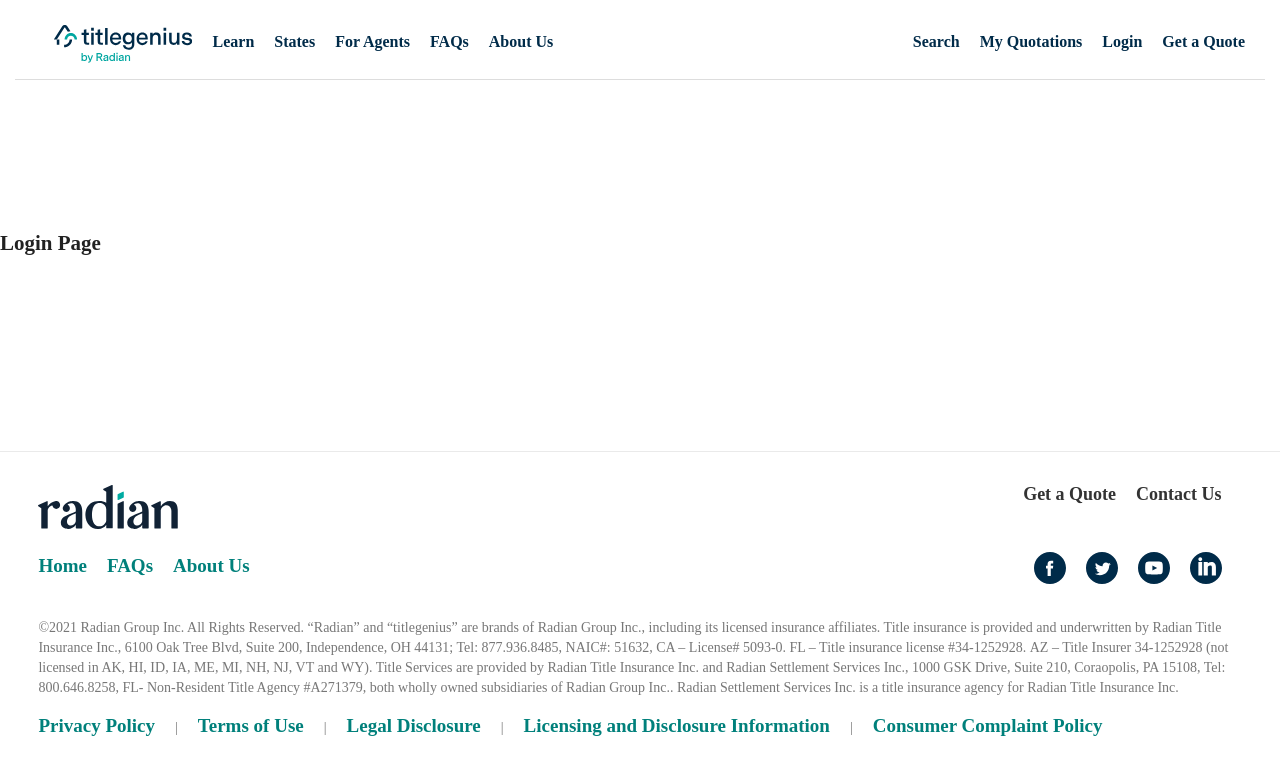
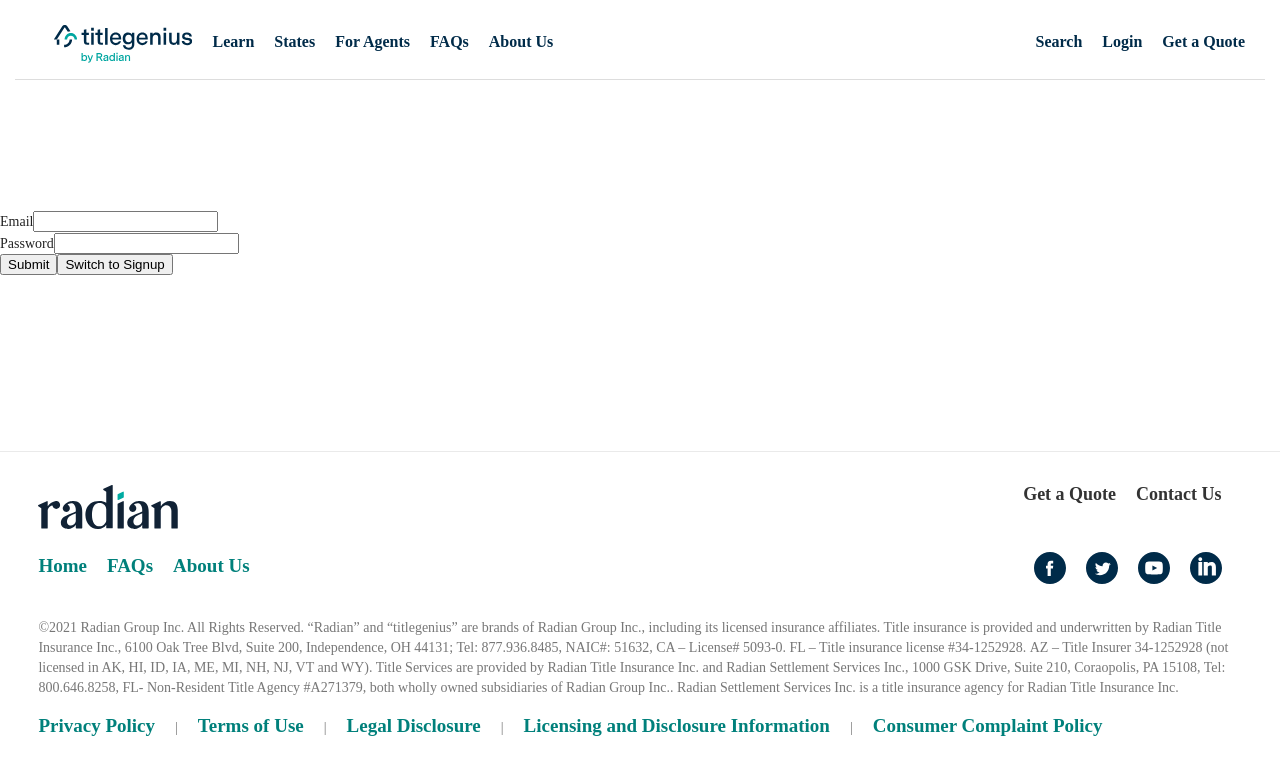
Before and after one commit to Jai2899/Radian-Project-Mark-2-Frontend, a React (Create React App) app: page /Login in a window 1280 px wide. Shown: the top 774 px of the page. Built offline with nearby package versions, Linux system fonts and the light colour scheme.

Commit message:
Merged Updates

```diff
--- a/package.json
+++ b/package.json
@@ -2,7 +2,6 @@
   "name": "mark2",
   "version": "0.1.0",
   "private": true,
-  "proxy": "http://localhost:8000",
   "dependencies": {
     "@emotion/react": "^11.5.0",
     "@emotion/styled": "^11.3.0",
--- a/src/App.js
+++ b/src/App.js
@@ -1,33 +1,52 @@
-import { BrowserRouter as Router, Route, Switch } from 'react-router-dom';
+import React, { useState } from 'react';
+import { BrowserRouter as Router, Route, Switch, Redirect } from 'react-router-dom';
 import Navbar from './comps/Navbar';
 import Footer from './comps/Footer';
 import Home from './Home';
 import Login from './Login';
 import QuoteGet from './QuoteGet';
-import MyQuotations from './MyQuotations';
+import AuthContext from "./context/auth-context";
 function App() {
+  const [state, setState] = useState({
+    token: null,
+    userId: null
+  });
+   const login = (token, userId, tokenExpiration) => {
+    setState({ token: token, userId: userId })
+
+  }
+  const logout = () => {
+    setState({ token: null, userId: null })
+  };
   return (
     <Router>
+      <React.Fragment>
+        <AuthContext.Provider value={{ token: state.token, userId: state.userId, login:login, logout: logout }}>
           <div className="App">
+
             <Navbar />
             <div className="content">
               <Switch>
+                {state.token && <Redirect from="/" to="QuoteGet" exact />}
+                {state.token && <Redirect from="/Login" to="QuoteGet" exact />}
                 <Route exact path="/">
                   <Home />
                 </Route>
-            <Route path="/Login">
+                {!state.token && (<Route path="/Login">
                   <Login />
-            </Route>
+                </Route>)}
                 <Route path="/QuoteGet">
                   <QuoteGet />
                 </Route>
-            <Route pathe="/MyQuotations">
-              <MyQuotations />
-            </Route>
+                {!state.token && <Redirect to="/Login" exact />}
               </Switch>
             </div>
             <Footer />
+
           </div>
+        </AuthContext.Provider>
+      </React.Fragment>
+
     </Router>
   );
 }
--- a/src/Login.js
+++ b/src/Login.js
@@ -1,9 +1,100 @@
+import { useContext, useState } from "react";
+import AuthContext from "./context/auth-context";
+
 const Login = () => {
-    return (
-        <div className="home">
-          <h2>Login Page</h2>
-        </div>
-      );
-}
+  const [email, setEmail] = useState("");
+  const [password, setPassword] = useState("");
+  const [isLogin, setisLogin] = useState(true);
+  const context = useContext(AuthContext);
+  const handleSubmit = (e) => {
+    e.preventDefault();
+    if (email.trim().length === 0 || password.trim().length === 0) {
+      return;
+    }
+    //console.log(email,password);
+    let requestBody = {
+      query: `
+     query{
+       login(email:"${email}",password:"${password}"){
+         userId
+         token
+         tokenExpiration
+       }
+     }`,
+    };
+    if (!isLogin) {
+      requestBody = {
+        query: `
+        mutation{
+          createUser(userInput:{email:"${email}",password:"${password}"}){
+            _id
+            email
+            password
+          }
+        }
+        `,
+      };
+    }
+
+    fetch("http://localhost:8000/graphql", {
+      method: "POST",
+      body: JSON.stringify(requestBody),
+      headers: {
+        "Content-Type": "application/json",
+      },
+    })
+      .then((res) => {
+        if (res.status !== 200 && res.status !== 200) {
+          throw new Error("Failed");
+        }
+        return res.json();
+      })
+      .then((resData) => {
+        // if (resData.data.login.token) {
+
+        //   context.login(
+        //     resData.data.login.token,
+        //     resData.data.login.userId,
+        //     resData.data.login.tokenExpiration
+        //   );
+        console.log(resData);
+        console.log(resData["data"]["login"]["token"]);
+        if(resData["data"]["login"]["token"])
+        {
+          context.login(resData["data"]["login"]["token"],resData["data"]["login"]["userId"],resData["data"]["login"]["tokenExpiration"]);
+        }
+      })
+      .catch((err) => {
+        console.log(err);
+      });
+  };
+  const switchmodehandler = (e) => {
+    setisLogin(!isLogin);
+  };
+
+  return (
+    <form onSubmit={handleSubmit}>
+      <div className="home">
+        <label>Email</label>
+        <input
+          type="email"
+          onChange={(e) => {
+            setEmail(e.target.value);
+          }}
+        />
+      </div>
+      <div className="home">
+        <label>Password</label>
+        <input type="password" onChange={(e) => setPassword(e.target.value)} />
+      </div>
+      <div>
+        <button type="submit">Submit</button>
+        <button type="button" onClick={switchmodehandler}>
+          Switch to {isLogin ? "Signup" : "Login"}
+        </button>
+      </div>
+    </form>
+  );
+};
 
 export default Login;
--- a/src/QuoteGet.js
+++ b/src/QuoteGet.js
@@ -1,6 +1,10 @@
-import { useState } from "react";
+
+import { useState,useContext } from "react";
 import QuoteDisplay from './QuoteDisplay';
+import AuthContext from "./context/auth-context";
+
 const QuoteGet = () => {
+  const context = useContext(AuthContext);
   const [Address, setAddress] = useState("");
   const [PurchasePrice, setPurchasePrice] = useState("");
   const [LoanAmount, setLoanAmount] = useState("");
@@ -82,11 +86,13 @@
           }
         `,
     };
-    fetch("/graphql", {
+    const token =context.token;
+    fetch("http://localhost:8000/graphql", {
       method: "POST",
       body: JSON.stringify(requestBody),
       headers: {
         "Content-Type": "application/json",
+        "Authorization":"Bearer "+token
       },
     })
       .then((res) => {
--- a/src/comps/NavbarRight.js
+++ b/src/comps/NavbarRight.js
@@ -1,13 +1,31 @@
-import { Link } from 'react-router-dom';
+import { Link } from "react-router-dom";
+import AuthContext from "../context/auth-context";
+import { useContext } from "react";
+
 const NavbarRight = () => {
+  const context = useContext(AuthContext);
+
   return (
-    <div className="nav-ele-right">
-      <Link to="/">Search</Link>
-      <Link to="/MyQuotations">My Quotations</Link>
-      <Link to="/Login">Login</Link>
-      <Link to="/QuoteGet">Get a Quote</Link>
-    </div>
+    <AuthContext.Consumer>
+      {(context) => {
+        return (
+          <div className="nav-ele-right">
+            <Link to="/">Search</Link>
+
+            {!context.token && <Link to="/Login">Login</Link>}
+
+            <Link to="/QuoteGet">Get a Quote</Link>
+            <>
+              {context.token && (<Link to="/MyQuotations">My Quotations</Link>)}
+              {context.token && (
+                <button onClick={context.logout}>Logout</button>
+              )}
+            </>
+          </div>
+        );
+      }}
+    </AuthContext.Consumer>
   );
-}
+};
 
 export default NavbarRight;
--- /dev/null
+++ b/src/context/auth-context.js
@@ -0,0 +1,9 @@
+import { createContext } from "react";
+
+const AuthContext = createContext({
+    token: null,
+    userId: null,
+    login: (token, userId, tokenExpiration) => { },
+    logout: () => {}
+});
+export default AuthContext;
```
Lines whose indentation alone changed are shown as unchanged.
